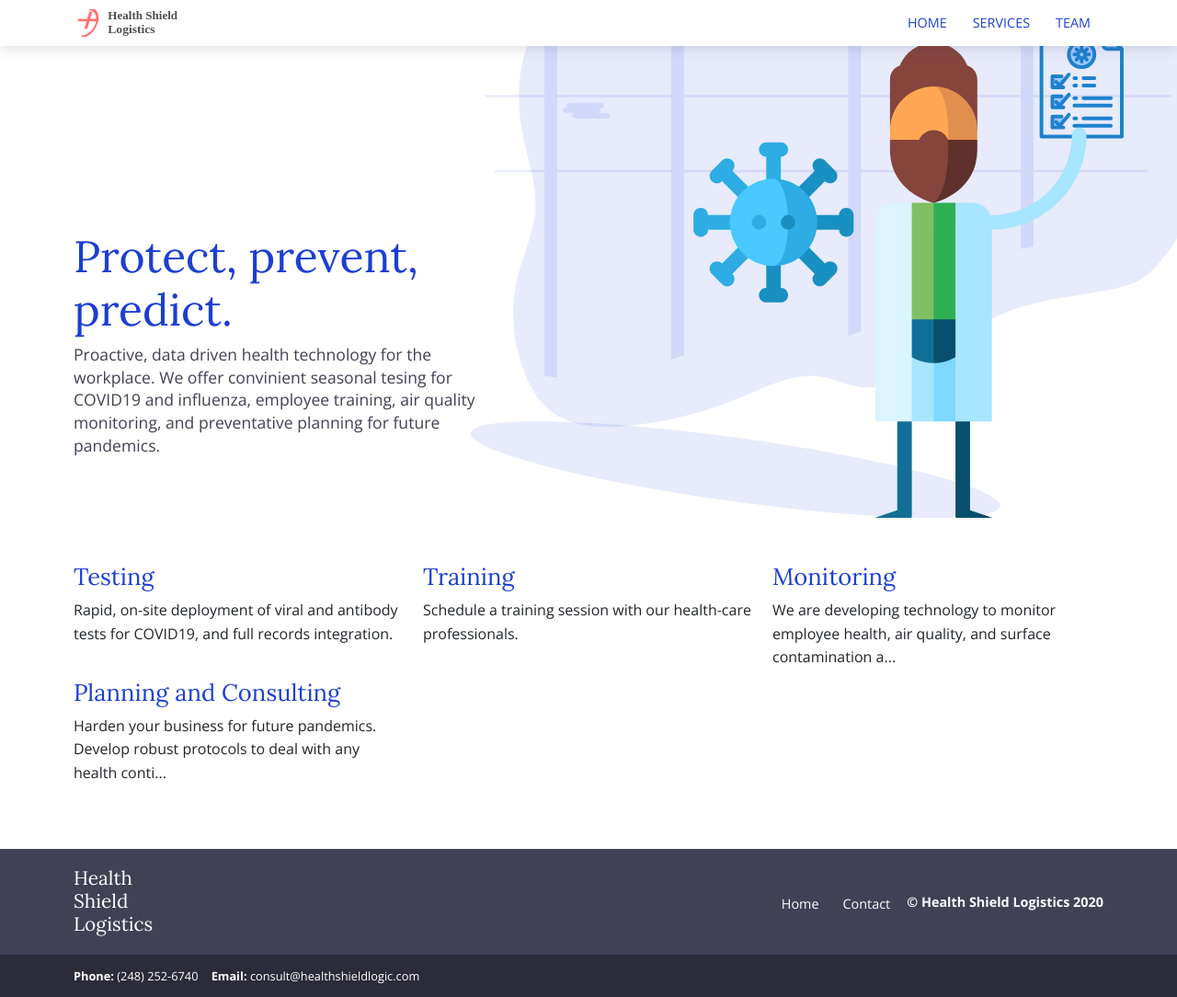
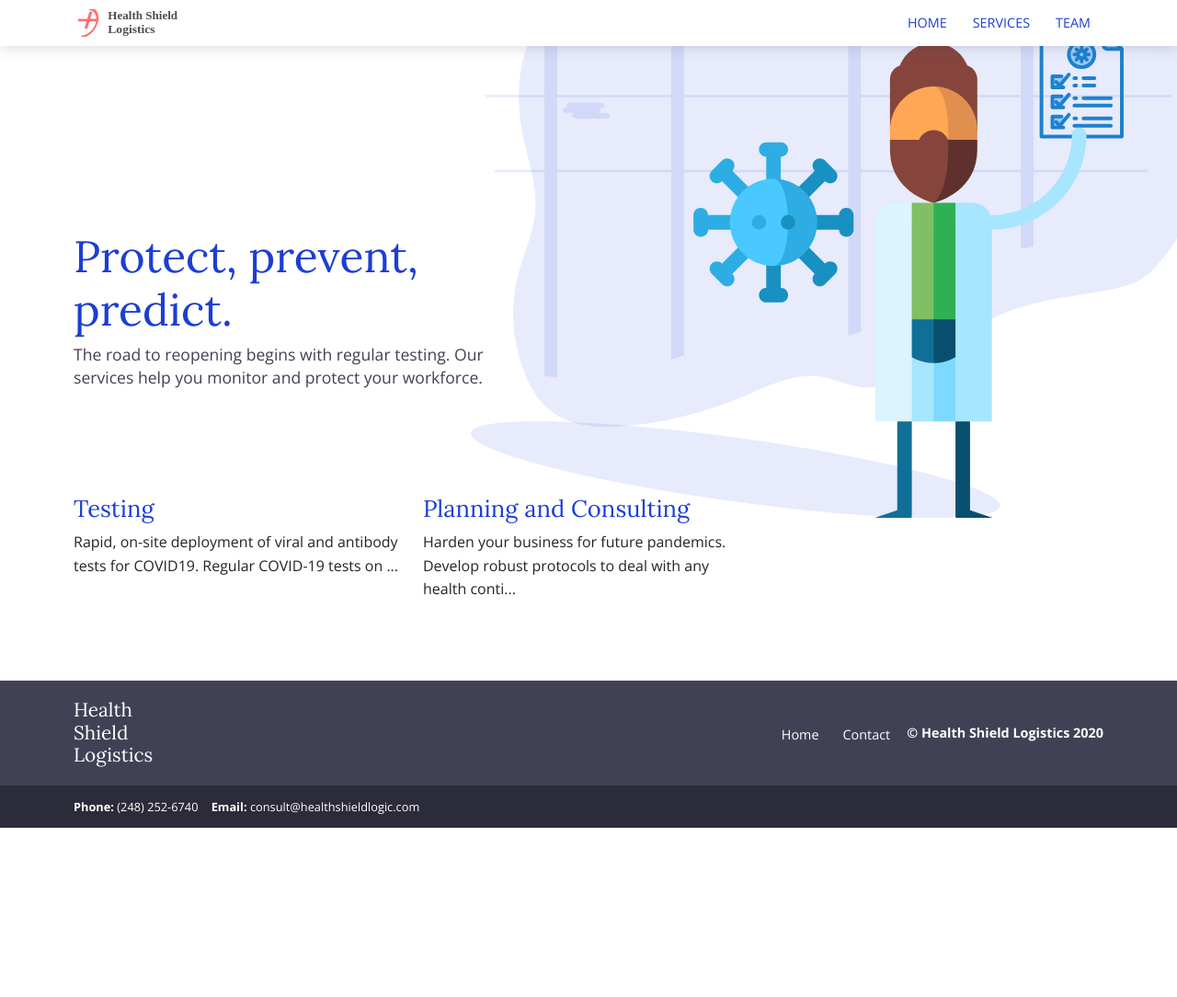
Before and after one commit to health-shield/wellsign.github.io, a Jekyll site: the page built from services.html, in a window 1280 px wide. Shown: the whole page at 92% size. Built offline with Jekyll 4.4.1, drawn with Linux system fonts in a browser that asks for light colours; after the commit the page ends 900 px from its top, so only the background shows below that.

Commit message:
update site language

```diff
--- a/_services/01-testing.md
+++ b/_services/01-testing.md
@@ -3,5 +3,8 @@
 image: '/services/noun_591323.png'
 ---
 
-Rapid, on-site deployment of viral and antibody tests for COVID19, and full records
-integration.
+Rapid, on-site deployment of viral and antibody tests for COVID19.
+
+- Regular COVID-19 tests on per employee basis
+- Integrated dashboard for integrated reporting and analytics
+- Government regulation compliance
--- a/_services/02-training.md
+++ /dev/null
@@ -1,6 +0,0 @@
----
-title: 'Training'
-image: '/services/default.png'
----
-
-Schedule a training session with our health-care professionals.
--- a/_services/03-monitor.md
+++ /dev/null
@@ -1,7 +0,0 @@
----
-title: 'Monitoring'
-image: '/services/default.png'
----
-
-We are developing technology to monitor employee health, air quality, and surface contamination
-at work.
--- a/services.html
+++ b/services.html
@@ -10,9 +10,8 @@
       <div class="col-12">
         <h1>Protect, prevent, predict.</h1>
 
-        <p> Proactive, data driven health technology for the workplace.  We offer convinient
-        seasonal tesing for COVID19 and influenza, employee training, air quality monitoring,
-        and preventative planning for future pandemics.</p>
+        <p> The road to reopening begins with regular testing. Our services help you monitor
+        and protect your workforce. <!--Data-driven health technology for the workplace.--> </p>
 
       </div>
     </div>
```
Also changed, not shown: _services/04-planning.md (+5 -0 lines), 6 other files.
